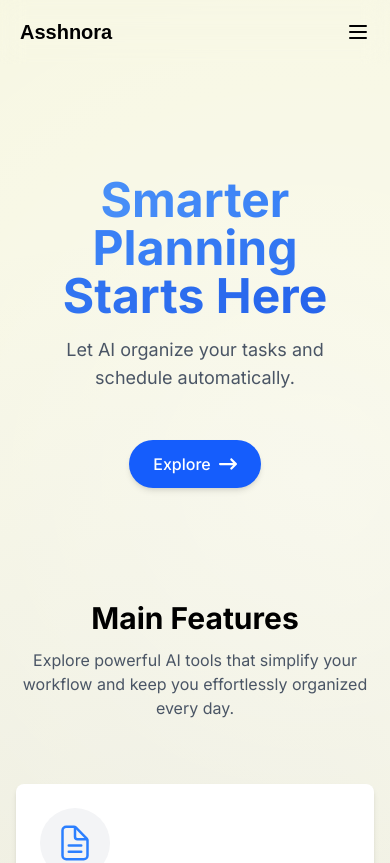
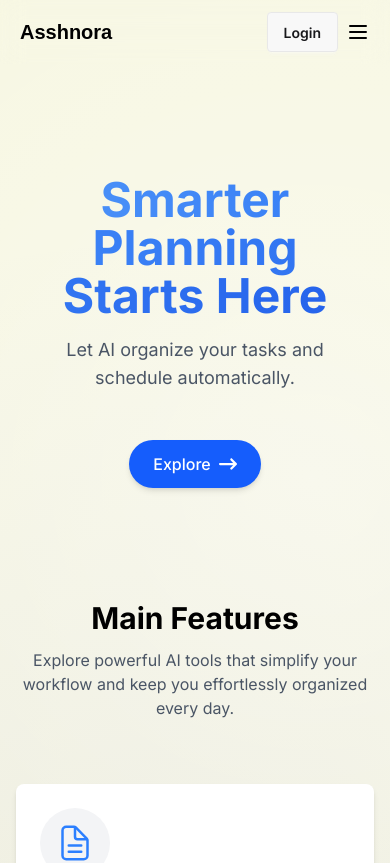
Before and after one commit to tahmid-khan-hub/Asshnora, a Next.js app: page / in a window 390 px wide. Shown: the top 863 px of the page. Built offline with nearby package versions, Linux system fonts and the light colour scheme; no server answers; a web font is replaced by a local one.

Commit message:
Removed login links from menu links and updated the login button of navbar

```diff
--- a/src/app/components/Navbar.tsx
+++ b/src/app/components/Navbar.tsx
@@ -50,11 +50,6 @@ export default function Navbar() {
           Schedule
         </Link>
       </li>
-      <li>
-        <Link href={"/login"} className={`font-semibold`}>
-          Login
-        </Link>
-      </li>
     </>
   );
 
@@ -73,7 +68,7 @@ export default function Navbar() {
         <div className="navbar-end">
           <ul className="hidden lg:flex gap-5 text-black">{links}</ul>
 
-          {session ? <button className="btn hidden lg:block ml-3">Log out</button> : <button className="btn hidden lg:block ml-3">Login</button>}
+          {session ? <button className="btn mr-2 md:mr-1 lg:mr-0.5 ml-3">Log out</button> : <button className="btn mr-2 md:mr-1 lg:mr-0.5 ml-3">Login</button>}
 
           {/* Mobile menu */}
           <div className="lg:hidden relative -mr-1 " ref={menuRef}>
```
